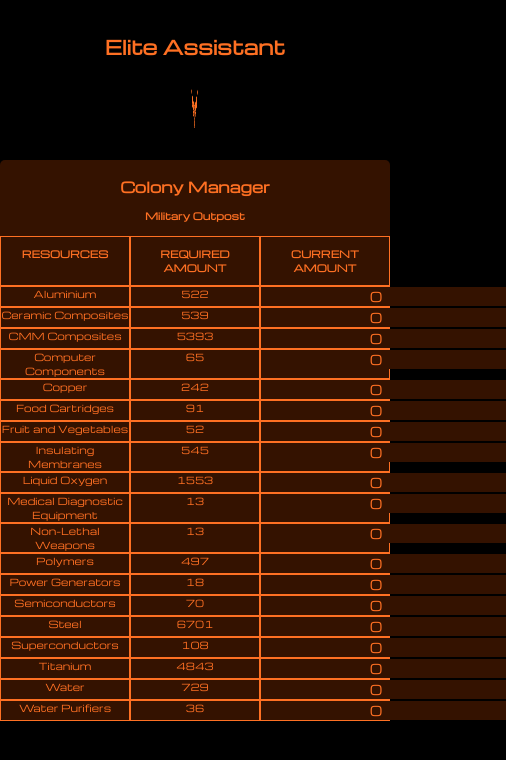
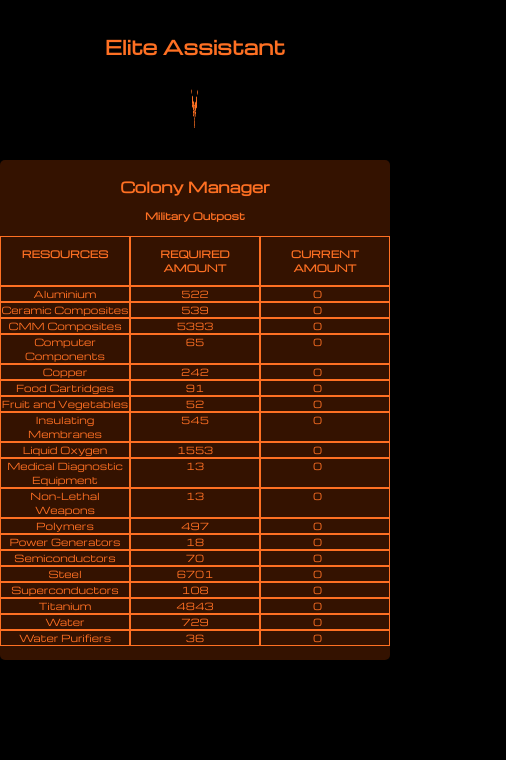
Before and after one commit to rubeun/elite-assistant, a React (Create React App) app: page / in a window 390 px wide. Shown: the top 760 px of the page, 506 px wide, since content can reach past the window. Built offline with nearby package versions, Linux system fonts and the light colour scheme.

Commit message:
mobile styles

```diff
--- a/src/App.css
+++ b/src/App.css
@@ -12,3 +12,13 @@
   color: var(--text);
   min-height: 100vh;
 }
+
+@media only screen and (max-width: 600px) {
+  .container {
+    font-size: 0.6rem;
+    width: 100vw;
+  }
+}
+
+@media only screen and (max-width: 400px) {
+}
--- a/src/Colony/Colony.module.css
+++ b/src/Colony/Colony.module.css
@@ -17,6 +17,7 @@
   & div {
     border: 1px solid var(--hud-text);
     & .resourceInput {
+      width: 100%;
       text-align: center;
       color: var(--hud-text);
       background-color: var(--hud-background);
@@ -42,6 +43,13 @@
     font-size: 0.6rem;
     width: 100vw;
   }
+  .resourcesGrid {
+    & div {
+      & .resourceInput {
+        font-size: 0.6rem;
+      }
+    }
+  }
 }
 
 @media only screen and (max-width: 400px) {
```
